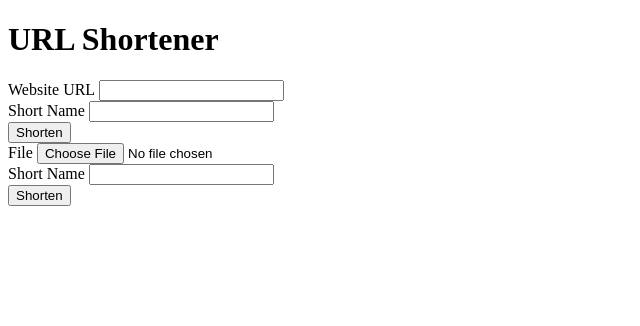
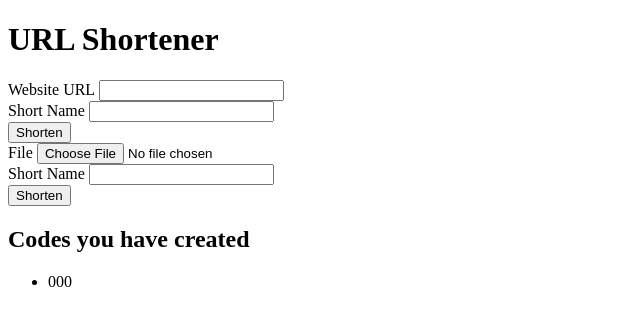
Before and after one commit to tokyo-lab/file-storage-website, a Flask app: template templates/home.html in a window 1280 px wide. Shown: the top 326 px of the page, without its empty margins (0-640 px from the left). Run offline with Flask 2, Linux system fonts and the light colour scheme; the template is opened without the code that fills it: most values are stand-ins (such as "Sample title", 1, 10 or a date in 2020).

Commit message:
added cookies capability

```diff
--- a/app.py
+++ b/app.py
@@ -1,4 +1,13 @@
-from flask import Flask, render_template, request, redirect, url_for, flash, abort
+from flask import (
+    Flask,
+    render_template,
+    request,
+    redirect,
+    url_for,
+    flash,
+    abort,
+    session,
+)
 import json
 import os.path
 from werkzeug.utils import secure_filename
@@ -14,7 +23,7 @@ app.secret_key = "h432hi5ohi3h5i5hi3o2hi"
 
 @app.route("/")
 def home():
-    return render_template("home.html")
+    return render_template("home.html", codes=session.keys())
 
 
 @app.route("/your-url", methods=["GET", "POST"])
@@ -50,6 +59,7 @@ def your_url():
 
         with open("urls.json", "w") as url_file:
             json.dump(urls, url_file)
+            session[request.form["code"]] = True
         return render_template("your_url.html", code=request.form["code"])
     else:
         return redirect(url_for("home"))
--- a/templates/home.html
+++ b/templates/home.html
@@ -29,5 +29,13 @@
       <br />
       <input type="submit" value="Shorten" />
     </form>
+    {% if codes %}
+    <h2>Codes you have created</h2>
+    <ul>
+      {% for code in codes %}
+      <li>{{ code }}</li>
+      {% endfor %}
+    </ul>
+    {% endif %}
   </body>
 </html>
--- a/urls.json
+++ b/urls.json
@@ -1 +1 @@
-{"ya": {"url": "https://www.yahoo.com/"}, "cooper": {"file": "cooper.jpg"}}
+{"espn": {"url": "https://www.espn.com/"}}
```
Also changed, not shown: static/user_files/cooper.jpg (deleted).
